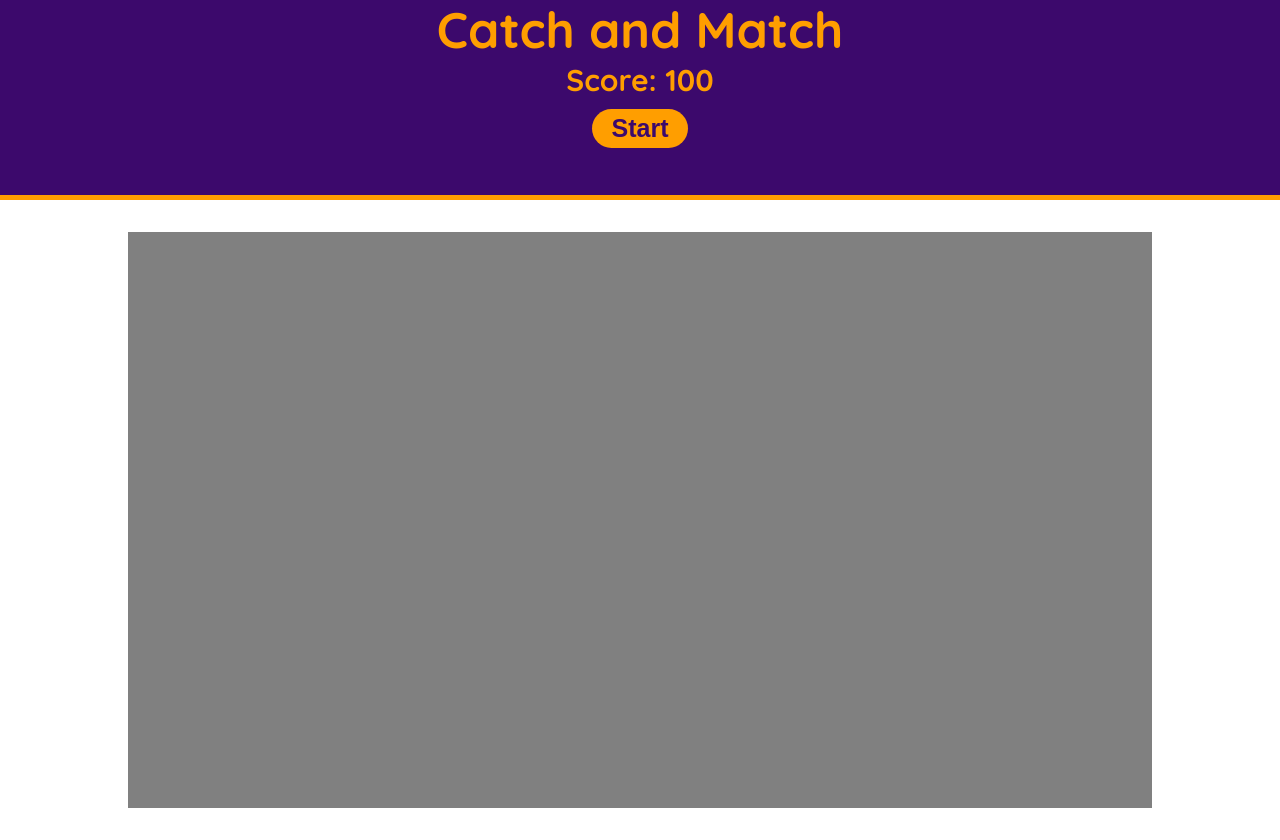
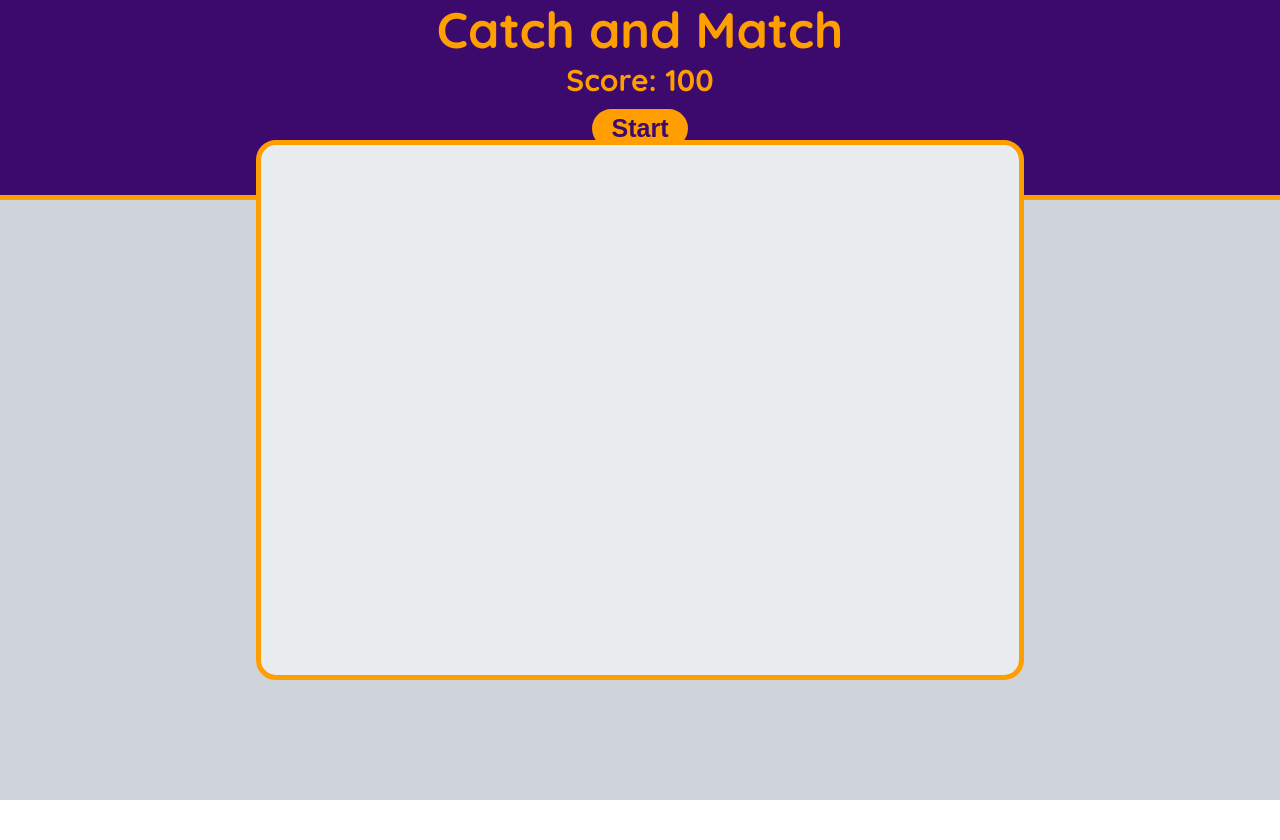
Before and after one commit to MhmtMutlu/redux-memory-game, a React (Create React App) app: page / in a window 1280 px wide. After the commit the page ends 800 px from the top, so only its background shows below. Built offline with nearby package versions, Linux system fonts and the light colour scheme.

Commit message:
UI: PlayGround's css features were editted.

```diff
--- a/src/components/PlayGround/styles.ts
+++ b/src/components/PlayGround/styles.ts
@@ -1,16 +1,39 @@
 import styled from "styled-components";
 
 export const PlayGroundContainer = styled.div`
+  grid-area: PlayGround;
   width: 100%;
-  height: 80vh;
   display: flex;
   flex-direction: column;
   justify-content: center;
   align-items: center;
+  background-color: #ced4da;
 `;
 
 export const GameBoard = styled.div`
-  width: 80%;
+  width: 60%;
   height: 90%;
-  background-color: grey;
+  margin-top: -180px;
+  background-color: var(--light-grey-color);
+  border: 5px solid var(--orange-color);
+  border-radius: 20px;
+  display: flex;
+  flex-wrap: wrap;
+  justify-content: space-between;
+
+  @media (max-width: 1200px) {
+    width: 70%;
+  }
+
+  @media (max-width: 980px) {
+    width: 80%;
+  }
+
+  @media (max-width: 680px) {
+    width: 90%;
+  }
+
+  @media (max-width: 370px) {
+    margin-top: -120px;
+  }
 `;
```
Also changed, not shown: src/components/PlayGround/PlayGround.tsx (+5 -5 lines).
